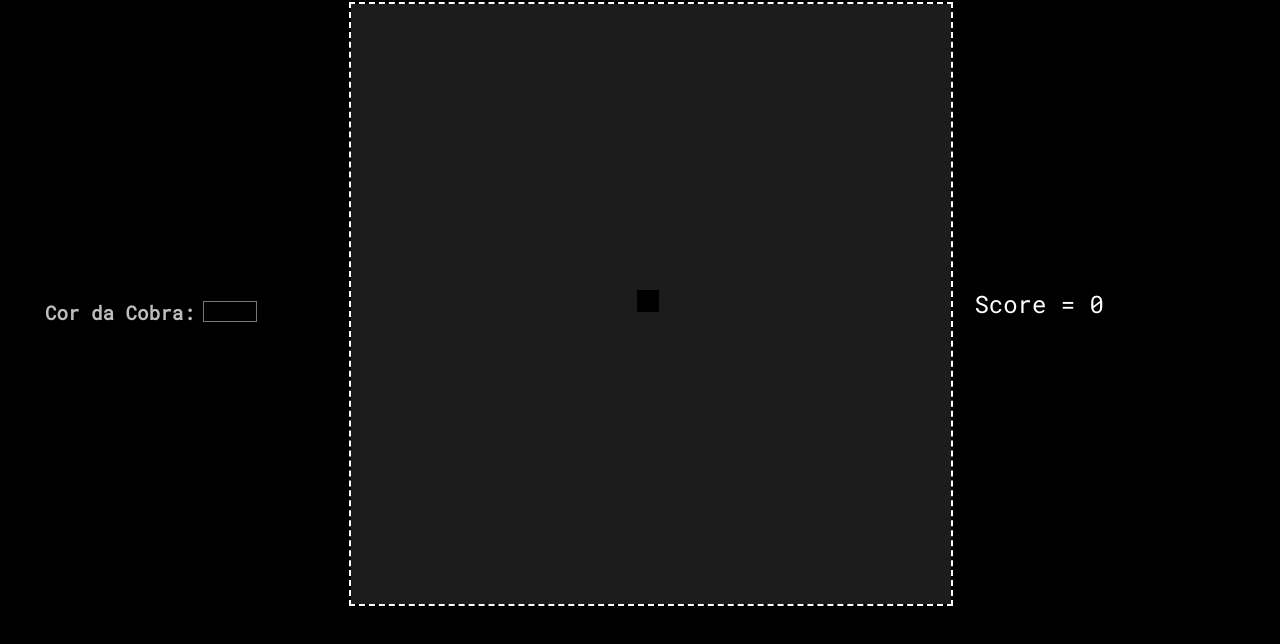
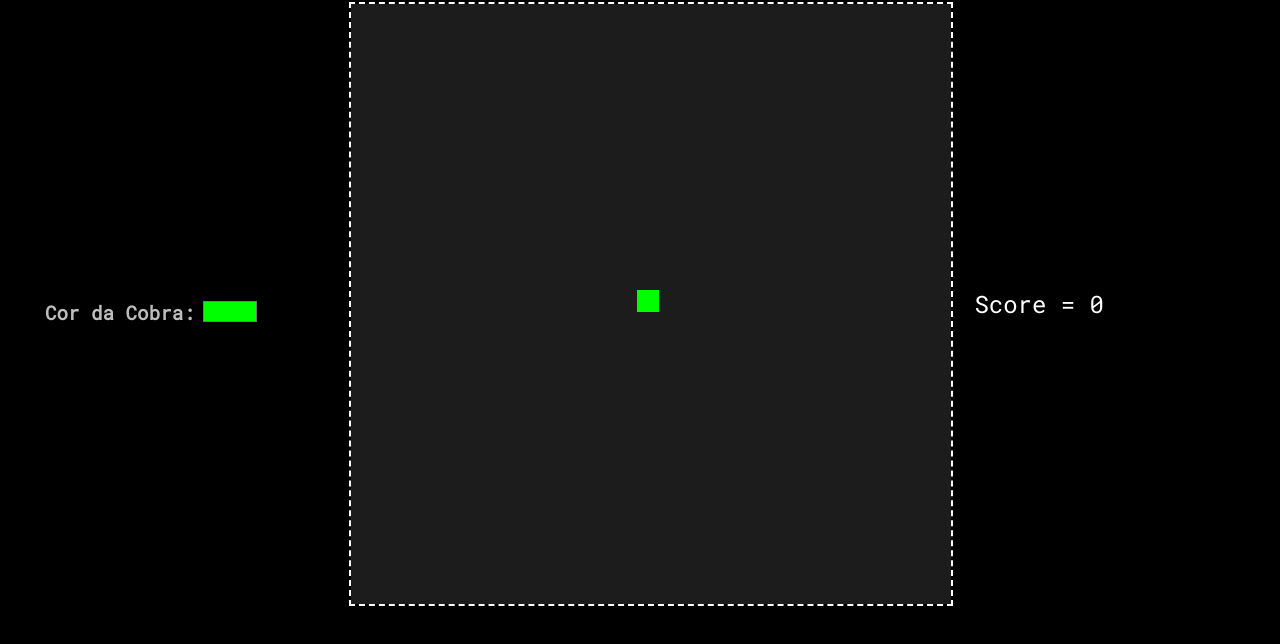
Before and after one commit to LucasHMotta/Meus-Projetos, a plain HTML site: page SnakeGame/index.html in a window 1280 px wide. Shown: the part 52-696 px from the top of the page. Drawn offline with Linux system fonts and the light colour scheme.

Commit message:
Update index.html

```diff
--- a/SnakeGame/index.html
+++ b/SnakeGame/index.html
@@ -16,7 +16,7 @@
     </div>
     <div class="score"></div>
     <div class="snakeColor">
-        <h5 class="color">Cor da Cobra:</h5><input type="color" class="cor">
+        <h5 class="color">Cor da Cobra:</h5><input type="color" value="#00ff00" class="cor">
     </div>
     <canvas id="canvas" width="600" height="600"></canvas>
     <script src="assets/scripts.js"></script>
```
